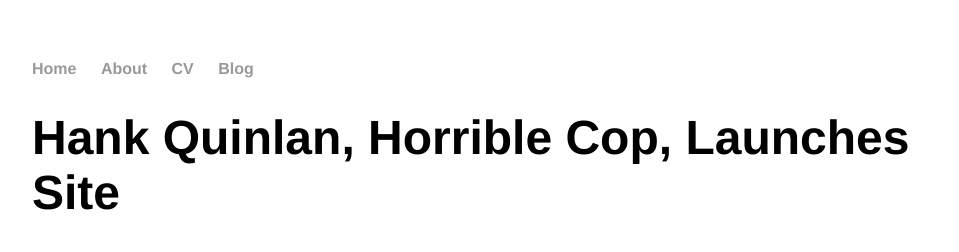
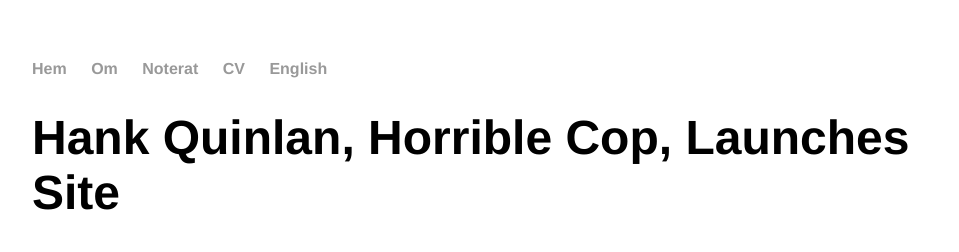
Before and after one commit to jonasryberg/test, a Jekyll site: the page built from _posts/2014-04-30-hank-quinlan-site-launched.md, in a window 1280 px wide. Shown: the top 252 px of the page, without its empty margins (160-1119 px from the left). Built offline with Jekyll 4.4.1, drawn with Linux system fonts in a browser that asks for light colours.

Commit message:
Update default.html

```diff
--- a/_layouts/default.html
+++ b/_layouts/default.html
@@ -8,10 +8,11 @@
 		<body>
 			<nav>
 	    		<ul>
-	        		<li><a href="/">Home</a></li>
-		        	<li><a href="/about">About</a></li>
-	        		<li><a href="/cv">CV</a></li>
-	        		<li><a href="/blog">Blog</a></li>
+	        		<li><a href="/">Hem</a></li>
+	        		<li><a href="/about">Om</a></li>
+	        		<li><a href="/blog">Noterat</a></li>
+        			<li><a href="/cv">CV</a></li>
+        			<li><a href="/english">English</a></li>
 	    		</ul>
 			</nav>
 			<div class="container">
```
